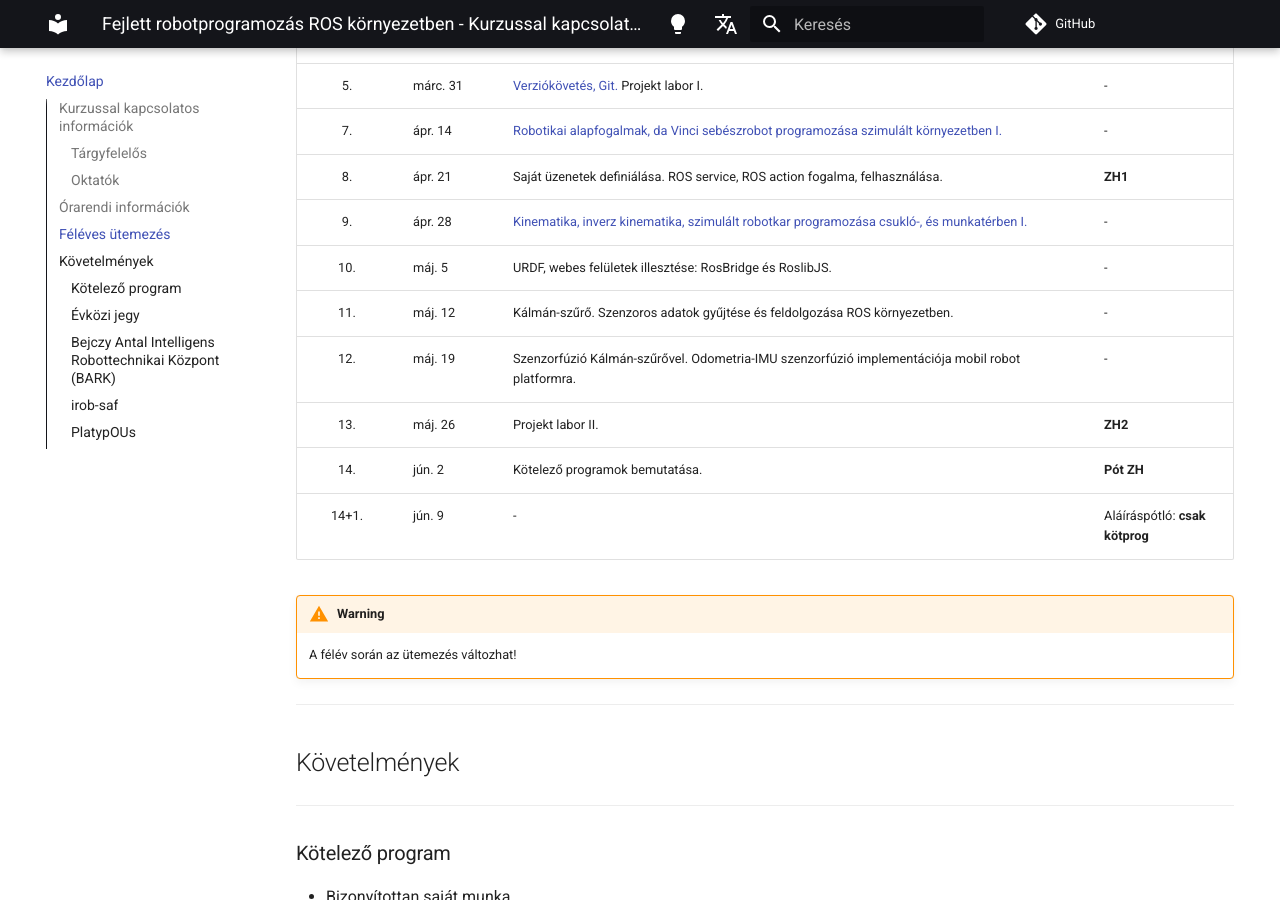
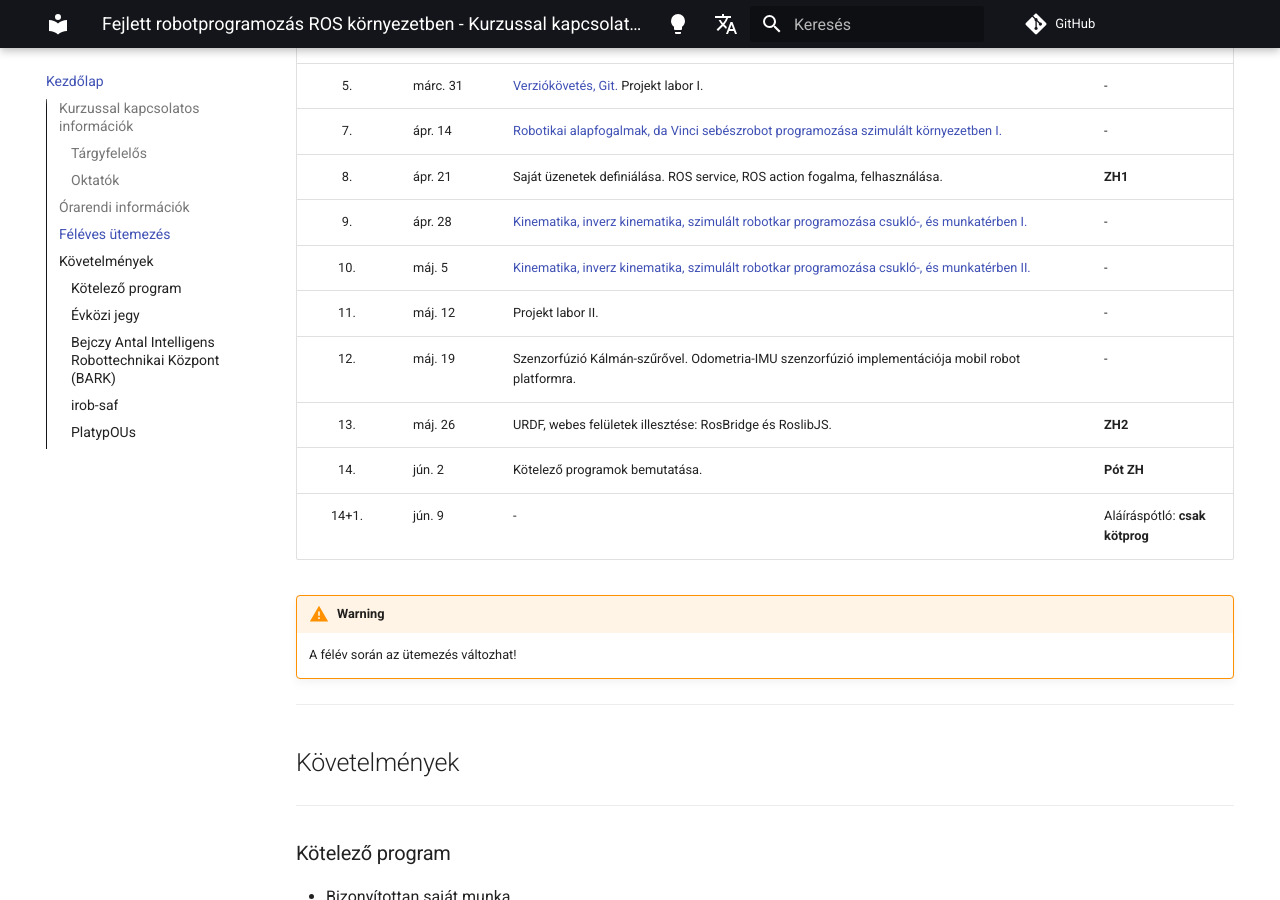
Before and after one commit to ABC-iRobotics/advanced_ros_course_materials_hu, an MkDocs documentation site: the page built from docs/index.md, in a window 1280 px wide and 900 px high, scrolled down 1212 px. Built offline with MkDocs 1.6.1 and Material for MkDocs 9.7.7, drawn with Linux system fonts in a browser that asks for light colours; comment, search, counter and statistics services are not loaded.

Commit message:
Week 6.3

```diff
--- a/docs/index.md
+++ b/docs/index.md
@@ -36,22 +36,22 @@ Détár Borsa
 ## Féléves ütemezés
 
 
-| Okt. hét | Dátum    | Témakör                                                                                                                                                                                                       | Számonkérés                    |
-|:--------:|----------|---------------------------------------------------------------------------------------------------------------------------------------------------------------------------------------------------------------|--------------------------------|
-|    1.    | márc. 3  | [Követelmények ismertetése. ROS bevezetés. Fejlesztőkörnyezet felállítása.](01_system_setup.md)                                                                                                               | -                              |
+| Okt. hét | Dátum    | Témakör                                                                                                                                                                                                      | Számonkérés                    |
+|:--------:|----------|--------------------------------------------------------------------------------------------------------------------------------------------------------------------------------------------------------------|--------------------------------|
+|    1.    | márc. 3  | [Követelmények ismertetése. ROS bevezetés. Fejlesztőkörnyezet felállítása.](01_system_setup.md)                                                                                                              | -                              |
 |    2.    | márc. 10 | [Fejlesztőkörnyezet felállítása. Linux alapok. ROS 1 és ROS 2. Egyszerű próbakódok futtatása. ROS package. Az alapvető ROS kommunikáció, publisher és subscriber implementálása.](02_linux_ros_principles.md) | -                              |
-|    3.    | márc. 17 | [Python alapok. ROS kommunikáció implementációjának gyakorlása, példafeladatok megoldása.](03_python_principles.md)                                                                                           | -                              |
-|    4.    | márc. 24 | [ROS 2 Launch, Param, Bag](04_roslaunch.md)                                                                                                                                                                         | -                              |
-|    5.    | márc. 31 | [Verziókövetés, Git.](05_git.md) Projekt labor I.                                                                                                                                                             | -                              |
-|    7.    | ápr. 14  | [Robotikai alapfogalmak, da Vinci sebészrobot programozása szimulált környezetben I.](06_da_vinci.md)                                                                                                         | -                              |
-|    8.    | ápr. 21  | Saját üzenetek definiálása. ROS service, ROS action fogalma, felhasználása.                                                                                                                                   | **ZH1**                        |
-|    9.    | ápr. 28  | [Kinematika, inverz kinematika, szimulált robotkar programozása csukló-, és munkatérben I.](07_robotics_principles.md)                                                                                        | -                              |
-|   10.    | máj. 5   | URDF, webes felületek illesztése: RosBridge és RoslibJS.                                                                                                                                                      | -                              |
-|   11.    | máj. 12  | Kálmán-szűrő. Szenzoros adatok gyűjtése és feldolgozása ROS környezetben.                                                                                                                                     | -                              |
-|   12.    | máj. 19  | Szenzorfúzió Kálmán-szűrővel.  Odometria-IMU szenzorfúzió implementációja mobil robot platformra.                                                                                                             | -                              |
-|   13.    | máj. 26  | Projekt labor II.                                                                                                                                                                                             | **ZH2**                        |
-|   14.    | jún. 2   | Kötelező programok bemutatása.                                                                                                                                                                                | **Pót ZH**                     |
-|  14+1.   | jún. 9   | -                                                                                                                                                                                                             | Aláíráspótló: **csak kötprog** |
+|    3.    | márc. 17 | [Python alapok. ROS kommunikáció implementációjának gyakorlása, példafeladatok megoldása.](03_python_principles.md)                                                                                          | -                              |
+|    4.    | márc. 24 | [ROS 2 Launch, Param, Bag](04_roslaunch.md)                                                                                                                                                                  | -                              |
+|    5.    | márc. 31 | [Verziókövetés, Git.](05_git.md) Projekt labor I.                                                                                                                                                            | -                              |
+|    7.    | ápr. 14  | [Robotikai alapfogalmak, da Vinci sebészrobot programozása szimulált környezetben I.](06_da_vinci.md)                                                                                                        | -                              |
+|    8.    | ápr. 21  | Saját üzenetek definiálása. ROS service, ROS action fogalma, felhasználása.                                                                                                                                  | **ZH1**                        |
+|    9.    | ápr. 28  | [Kinematika, inverz kinematika, szimulált robotkar programozása csukló-, és munkatérben I.](07_robotics_principles.md)                                                                                       | -                              |
+|   10.    | máj. 5   | [Kinematika, inverz kinematika, szimulált robotkar programozása csukló-, és munkatérben II.](07_robotics_principles.md)                             | -                              |
+|   11.    | máj. 12  | Projekt labor II.                                                                                                                                      | -                              |
+|   12.    | máj. 19  | Szenzorfúzió Kálmán-szűrővel.  Odometria-IMU szenzorfúzió implementációja mobil robot platformra.                                                                                                            | -                              |
+|   13.    | máj. 26  | URDF, webes felületek illesztése: RosBridge és RoslibJS.                                                                                                                                                                                           | **ZH2**                        |
+|   14.    | jún. 2   | Kötelező programok bemutatása.                                                                                                                                                                               | **Pót ZH**                     |
+|  14+1.   | jún. 9   | -                                                                                                                                                                                                            | Aláíráspótló: **csak kötprog** |
 
 
 !!! warning
```
Also changed, not shown: docs/07_robotics_principles.md (+1 -1 lines).
